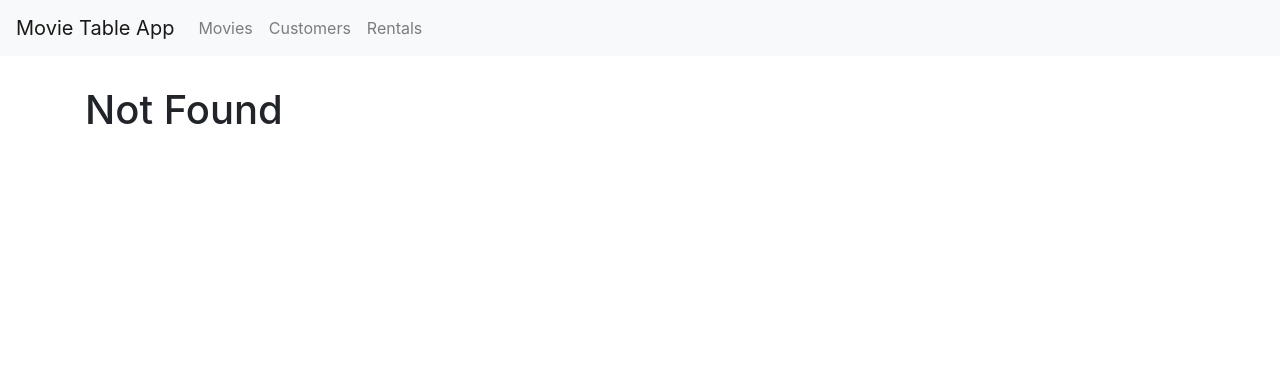
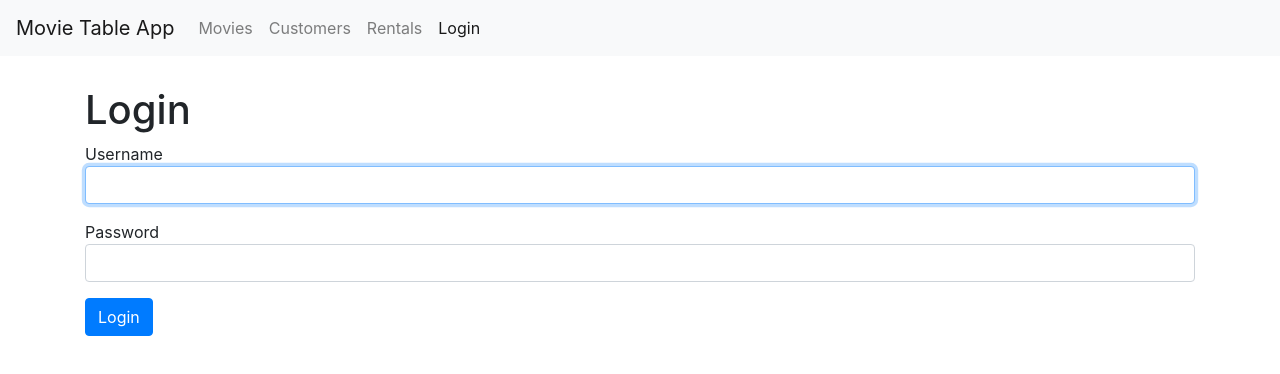
Before and after one commit to namercha/movie-table-app, a React (Create React App) app: page /login in a window 1280 px wide. Before the commit this address led to /not-found. Shown: the top 374 px of the page. Built offline with nearby package versions, Linux system fonts and the light colour scheme.

Commit message:
Adding Login form

```diff
--- a/src/App.js
+++ b/src/App.js
@@ -6,6 +6,7 @@
 import NotFound from './components/notFound';
 import NavBar from './components/navBar';
 import MovieForm from './components/movieForm';
+import LoginForm from './components/loginForm';
 import './App.css';
 
 function App() {
@@ -15,6 +16,7 @@
       <main className="container">
         <Switch>
           <Route path="/movies/:id" component={MovieForm}></Route>
+          <Route path="/login" component={LoginForm}></Route>
           <Route path="/movies" component={Movies}></Route>
           <Route path="/customers" component={Customers}></Route>
           <Route path="/rentals" component={Rentals}></Route>
--- /dev/null
+++ b/src/components/loginForm.jsx
@@ -0,0 +1,46 @@
+import React, { Component } from 'react';
+
+class LoginForm extends Component {
+  username = React.createRef();
+
+  //   componentDidMount() {
+  //     this.username.current.focus();
+  //   }
+
+  handleSubmit = (event) => {
+    // Prevents the app from making a network call, which is the default for HTML forms.
+    event.preventDefault();
+
+    // We want to call the server at the end and make the change later.
+    // For now, just logging in console.
+    console.log('Submitted!');
+    const username = this.username.current.value;
+  };
+
+  render() {
+    return (
+      <div>
+        <h1>Login</h1>
+        <form onSubmit={this.handleSubmit}>
+          <div className="form-group">
+            <label htmlFor="username"></label>Username
+            <input
+              autoFocus
+              ref={this.user}
+              id="username"
+              type="text"
+              className="form-control"
+            />
+          </div>
+          <div className="form-group">
+            <label htmlFor="password"></label>Password
+            <input id="password" type="text" className="form-control" />
+          </div>
+          <button className="btn btn-primary">Login</button>
+        </form>
+      </div>
+    );
+  }
+}
+
+export default LoginForm;
--- a/src/components/navBar.jsx
+++ b/src/components/navBar.jsx
@@ -35,6 +35,11 @@
               Rentals
             </NavLink>
           </li>
+          <li className="nav-item">
+            <NavLink className="nav-link" to="/login">
+              Login
+            </NavLink>
+          </li>
         </ul>
       </div>
     </nav>
```
